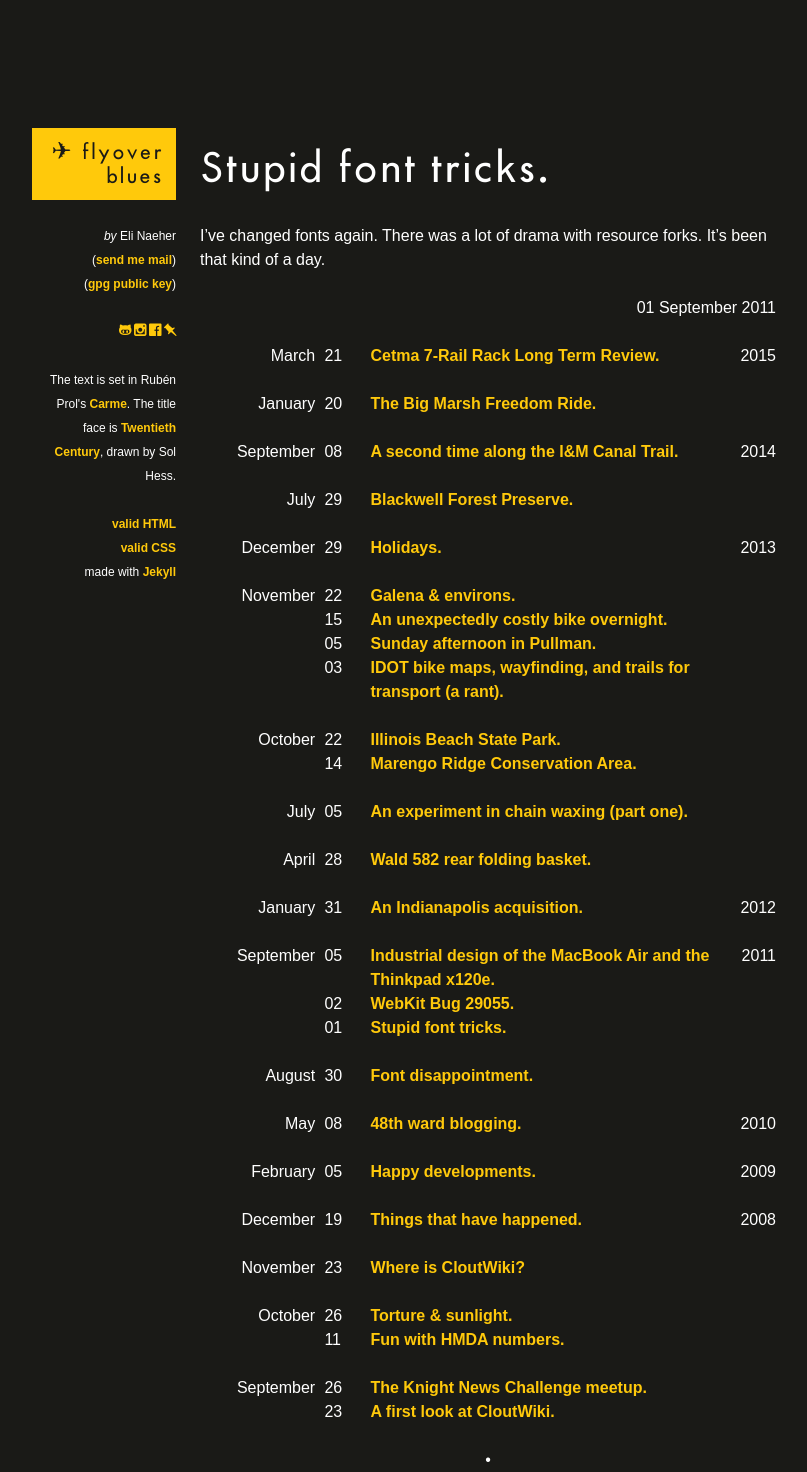
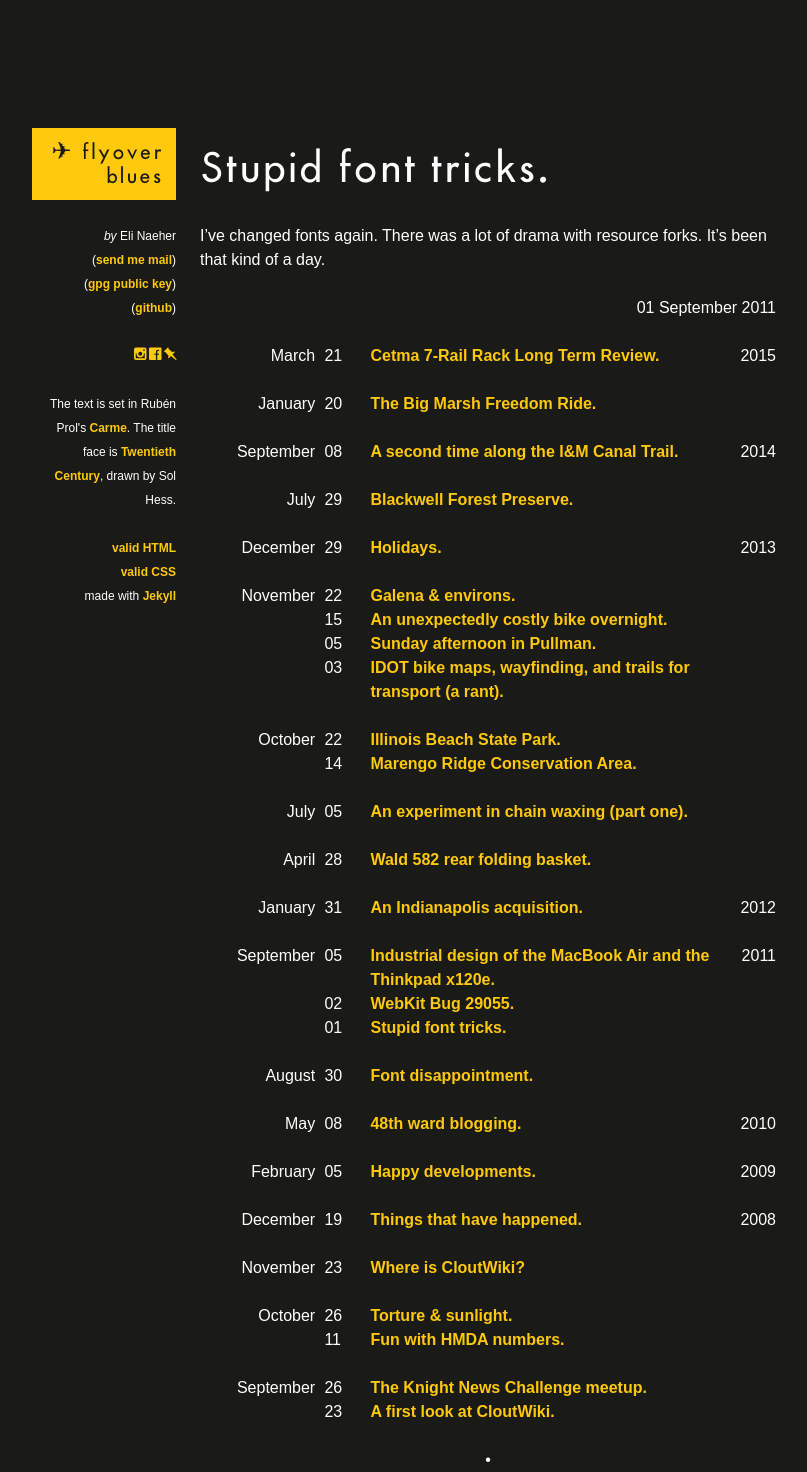
Before and after one commit to enaeher/blog, a Jekyll site: the page built from _posts/2011-09-01-fonts-again.md, in a window 1280 px wide. Shown: the whole page, without its empty margins (236-1043 px from the left). Built offline with Jekyll 4.4.1, drawn with Linux system fonts in a browser that asks for light colours; some web fonts are replaced.

Commit message:
Revert "Update social links"
This reverts commit 304b0bcddb20c895f4b6c30b3d82dfcf42a4e878.

```diff
--- a/_layouts/default.html
+++ b/_layouts/default.html
@@ -68,14 +68,15 @@
 	(<a href="mailto:eli@flyoverblues.com">send me mail</a>)
 	<br>
 	(<a href="http://codeanddata.com/pgp.txt">gpg public key</a>)
+	<br>
+	(<a href="https://github.com/enaeher/">github</a>)
         <br> <!-- workaround for https://bugs.webkit.org/show_bug.cgi?id=29055 -->
       </p>
       <p>
         <span class="logo">
-	  <a href="http://github.com/enaeher/">&#xF670;</a>
-          <a href="http://instagram.com/enaeher">&#xF641;</a>
-          <a href="https://www.facebook.com/eli.naeher">&#xF610;</a>
-          <a href="https://pinboard.in/u:enn/">&#xF654;</a>
+          <a href="http://instagram.com/enaeher"></a>
+          <a href="https://www.facebook.com/eli.naeher"></a>
+          <a href="https://pinboard.in/u:enn/"></a>
         </span>
 	<br> <!-- workaround for https://bugs.webkit.org/show_bug.cgi?id=29055 -->
       </p>
--- a/css/fb.css
+++ b/css/fb.css
@@ -51,7 +51,6 @@
 }
 
 span.logo {
-  font-weight: regular;
   font-family: 'ss-social-regular';
 }
 
```
